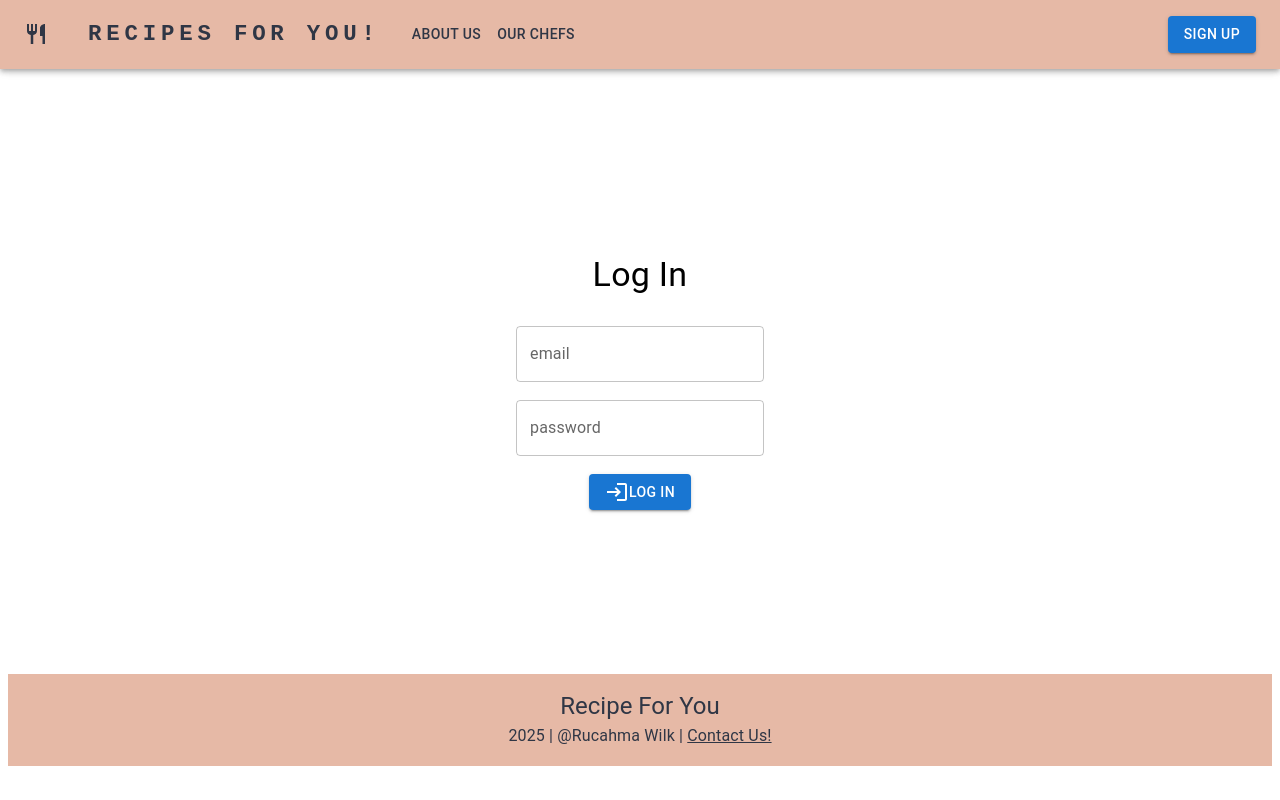
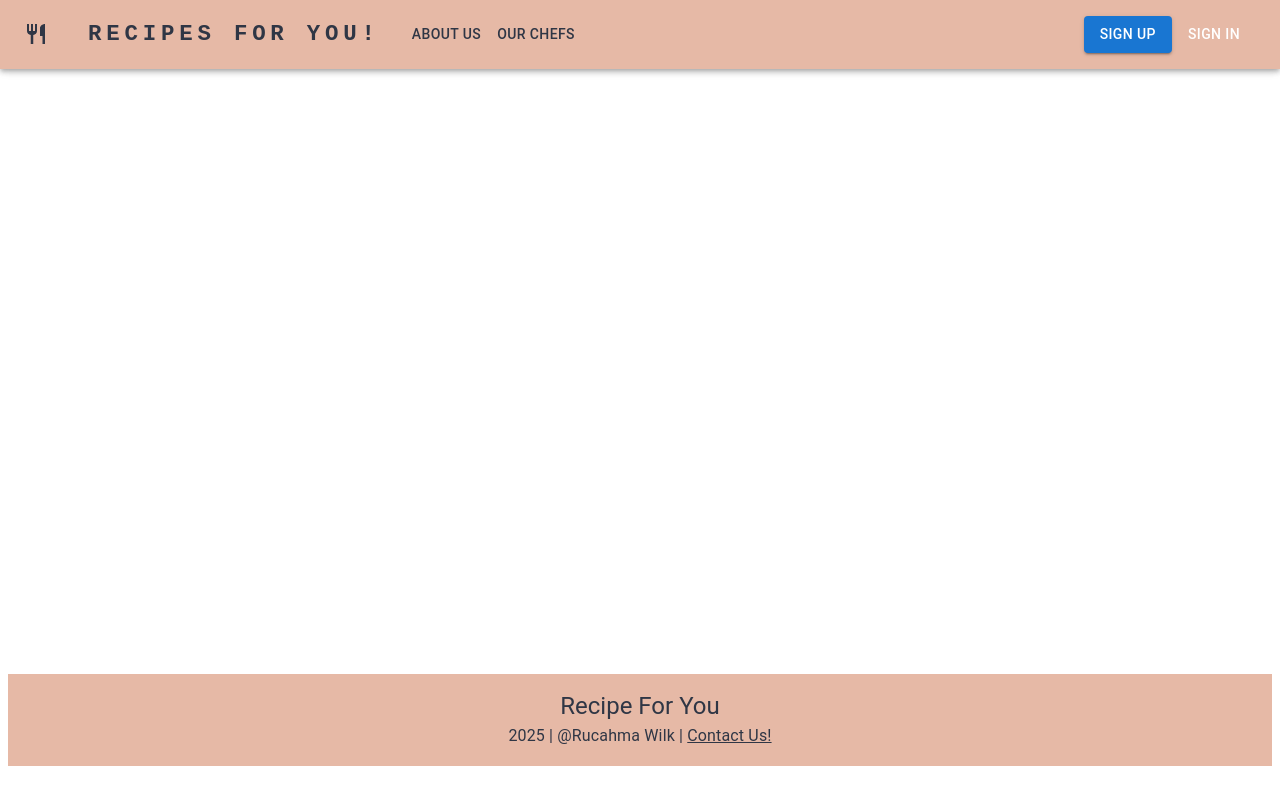
Before and after one commit to RuchamaWilk/Recipe-App, a React (Vite) app in the folder client/: page /log-in in a window 1280 px wide. Built offline with nearby package versions, Linux system fonts and the light colour scheme.

Commit message:
add sign in to header

```diff
--- a/client/src/layout/header/Header.jsx
+++ b/client/src/layout/header/Header.jsx
@@ -7,23 +7,33 @@ import Container from '@mui/material/Container';
 import RestaurantIcon from '@mui/icons-material/Restaurant';
 import { useNavigate } from 'react-router-dom';
 import SignUp from '../../components/sign-up/SignUp';  // הוספת הקומפוננטה לפופאאוט
-
+import SignIn from '../../pages/sign-in-page/SignInPage'
 const pages = ['About Us', 'Our Chefs'];
 
 function ResponsiveAppBar() {
-  const [isPopupOpen, setIsPopupOpen] = React.useState(false); // מצב הפופאאוט
+  const [popupOpenSignUp, setPopupOpenSignUp] = React.useState(false); // מצב הפופאאוט
+  const [popupOpenSignIn, setPopupOpenSignIn] = React.useState(false); // מצב הפופאאוט
+
   const navigate = useNavigate();
 
   const onButtonHome = () => {
     navigate('/');
   };
 
-  const openPopup = () => {
-    setIsPopupOpen(true);
+  const openPopupSignUp = () => {
+    setPopupOpenSignUp(true);
   };
 
-  const closePopup = () => {
-    setIsPopupOpen(false);
+  const closePopupSignUp = () => {
+    setPopupOpenSignUp(false);
+  };
+
+  const openPopupSignIn = () => {
+    setPopupOpenSignIn(true);
+  };
+
+  const closePopupSignIn = () => {
+    setPopupOpenSignIn(false);
   };
 
   return (
@@ -56,17 +66,25 @@ function ResponsiveAppBar() {
               ))}
             </Box>
 
-            {/* כפתור הרשמה */}
+
             <Button
               variant="contained"
-              onClick={openPopup}
+              onClick={openPopupSignUp}
             >
               Sign Up
+            </Button>
+            <Button
+              variant="inline"
+              onClick={openPopupSignIn}
+            >
+              Sign In
             </Button>
           </Toolbar>
         </Container>
       </AppBar>
-      <SignUp open={isPopupOpen} onClose={closePopup} />
+      <SignUp open={popupOpenSignUp} onClose={closePopupSignUp} />
+      <SignIn open={popupOpenSignIn} onClose={closePopupSignIn} />
+
     </>
   );
 }
--- a/client/src/pages/sign-in-page/SignInPage.jsx
+++ b/client/src/pages/sign-in-page/SignInPage.jsx
@@ -3,21 +3,28 @@ import { useNavigate } from 'react-router-dom'
 import {checkChef} from '../../services/apiService'
 import TextField from '@mui/material/TextField';
 import LoginIcon from '@mui/icons-material/Login';
-import { Button } from '@mui/material';
+import { Button,Dialog } from '@mui/material';
 import { Typography ,Box} from '@mui/material';
 import {  validateEmail, validatePassword } from '../../utils/validation';
 
 
 
 
-const LogInPage = () => {
+const LogInPage = ({ open, onClose }) => {
   const [email, setEmail] = useState('')
   const [password, setPassword] = useState('')
   const [emailError, setEmailError] = useState('')
   const [passwordError, setPasswordError] = useState('')
+  const [signInError, setSignInError] = useState('')
 
-  const navigate = useNavigate()
 
+  const handleClose = () =>{
+    setEmail('');
+    setPassword('')
+    setEmailError('')
+    setPasswordError('')
+    onClose()
+  }
   const  onButtonClick =async () => {
     setEmailError('')
     setPasswordError('')
@@ -27,9 +34,9 @@ const LogInPage = () => {
     try {
           const response =await checkChef(email, password); // קריאה לפונקציה שתשלח את הנתונים לשרת
           if (response.success) {
-        navigate('/'); // Navigate to home page on success
+            handleClose();
           } else {
-        setLoginError(response.message);
+              setSignInError(response.message);
           }
       } catch (error) {
           console.error('Error during login:', error);
@@ -37,28 +44,67 @@ const LogInPage = () => {
     }
 
   return (
-    <Box display="flex" flexDirection="column" alignItems="center">
-      <Typography variant="h4" component="h1" gutterBottom> Log In</Typography>
-      <br />
-        <TextField id="outlined-basic" label="email" variant="outlined"
+    <Dialog open={open} onClose={handleClose} PaperProps={{ sx: { padding: 4, borderRadius: 3, width: '400px' } }}>
+      <Box display="flex" flexDirection="column" alignItems="center" gap={2}>
+        {/* כותרת */}
+        <Typography variant="h5" component="h1" sx={{ fontWeight: 'bold', color: '#2F3645' }}>
+          Sign In
+        </Typography>
+
+        {/* שדה מייל */}
+        <TextField
+          id="email"
+          label="Email"
+          variant="outlined"
+          fullWidth
           value={email}
-            placeholder="Enter your email here"
+          placeholder="Enter your email"
           onChange={(ev) => setEmail(ev.target.value)}
+          error={!!emailError}
+          helperText={emailError}
         />
-           <Typography variant="body1" color="error">{emailError}</Typography>
-      <br />
-        <TextField id="outlined-basic" label="password" variant="outlined"
+
+        {/* שדה סיסמה */}
+        <TextField
+          id="password"
+          label="Password"
+          variant="outlined"
+          type="password"
+          fullWidth
           value={password}
-            placeholder="Enter your password here"
+          placeholder="Enter your password"
           onChange={(ev) => setPassword(ev.target.value)}
+          error={!!passwordError}
+          helperText={passwordError}
         />
-          <Typography variant="body1" color="error">{passwordError}</Typography>
-      <br />
-        <Button onClick={onButtonClick} variant="contained">
-          <LoginIcon />Log in
+
+        {/* כפתור התחברות */}
+        <Button
+          onClick={onButtonClick}
+          variant="contained"
+          fullWidth
+
+          startIcon={<LoginIcon />}
+          sx={{
+            backgroundColor: '#2F3645',
+            color: '#FFFFFF',
+            fontWeight: 'bold',
+            paddingY: 1,
+            '&:hover': {
+              backgroundColor: '#4A5367',
+            },
+          }}
+        >
+          Sign In
         </Button>
+        {signInError && (
+          <Typography variant="body2" color="error" sx={{ mt: 2, textAlign: 'center' }}>
+            {loginError}
+          </Typography>
+        )}
       </Box>
-  )
-}
+    </Dialog>
+  );
+};
 
 export default LogInPage
```
Lines whose indentation alone changed are shown as unchanged.
